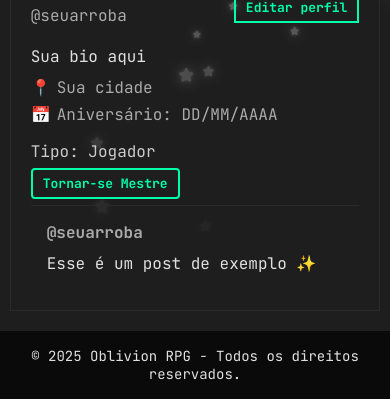
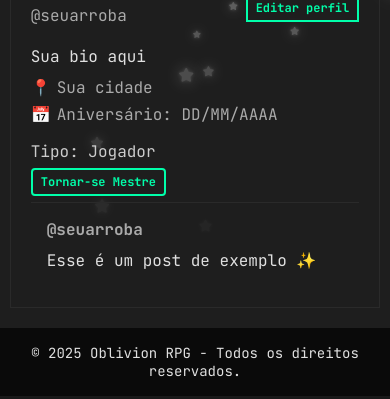
Before and after one commit to Sensews/exp_trab, a PHP site: page /perfil.html in a window 390 px wide; the page is wider, and only the part inside the window is pictured. Shown: the part 590-989 px from the top of that part. Run offline with PHP 8.4, Linux system fonts and the light colour scheme.

Commit message:
recursividade telinhas pequenas

```diff
--- a/frontend/css/perfil.css
+++ b/frontend/css/perfil.css
@@ -379,6 +379,12 @@ edit-btn,
     gap: 6px;
   }
 
+    #acoesTipoUsuario {
+    flex-direction: row;
+    flex-wrap: wrap;
+    gap: 6px;
+  }
+
 }
 
 @media (max-width: 480px) {
@@ -399,8 +405,7 @@ edit-btn,
     font-size: 12px;
   }
 
-  .modal-form input,
-  .modal-form textarea {
+  .modal-form input, .modal-form textarea {
     font-size: 13px;
   }
 
@@ -409,4 +414,9 @@ edit-btn,
     align-items: center;
     justify-content: space-between;
   }
+
+  .edit-btn, #alternarTipoBtn, #acoesTipoUsuario button {
+    font-size: 12px;
+    padding: 4px 8px;
+  }
 }
```
